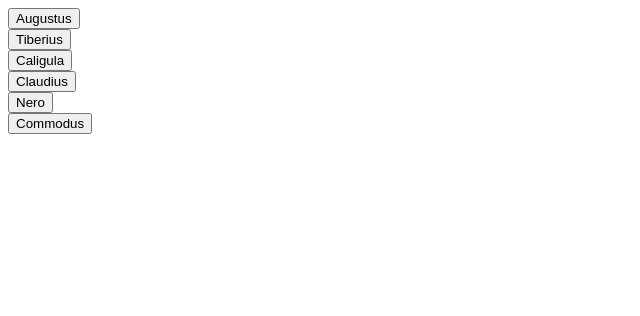
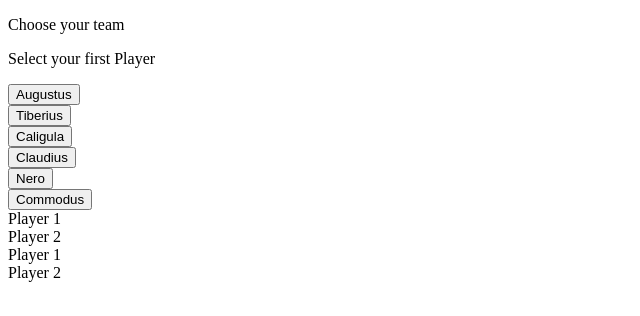
Before and after one commit to MargaretDobson/Roman-Emperors-Portfolio-React, a React (Vite) app: page / in a window 1280 px wide. Shown: the top 316 px of the page, without its empty margins (0-640 px from the left). Built offline with nearby package versions, Linux system fonts and the light colour scheme.

Commit message:
team logic

```diff
--- a/src/components/playerSelection/PlayerSelectionScreen.tsx
+++ b/src/components/playerSelection/PlayerSelectionScreen.tsx
@@ -1,10 +1,14 @@
 import SelectPlayers from "./SelectPlayers"
+import TeamOne from "../teamComponents/teamOne"
+import { useEffect } from "react"
 
 export default function PlayerSelectionScreen(){
 
     return(
             <div>
+                <p>Choose your team</p>
                 <SelectPlayers />
+                <TeamOne/>
             </div>
     )
 }
--- a/src/components/playerSelection/SelectPlayers.tsx
+++ b/src/components/playerSelection/SelectPlayers.tsx
@@ -8,32 +8,42 @@ export default function SelectPlayers(){
     const [confirmPlayer, setConfirmPlayer] = useState(false)
     const [selectPlayer, setSelectPlayer] = useState(false)
 
+    const [teamMemberSelect, setTeamMemberSelect] = useState(true)
+    const [playerValue, setPlayerValue] = useState()
+
     function handleClick(id: number, name: string){
         setPlayerName(prev => ({...prev, id: id, name: name})) // select first player
         setSelectPlayer(prev => !prev)
+
     }
+
 
     function handleConfirm(choice: boolean){
         if(choice){
-            setConfirmPlayer(prev => !prev)
+            setConfirmPlayer(true)
+
         }
         else{
-            setSelectPlayer(prev => !prev)
+            setSelectPlayer(false)
         }
     }
 
     return (
 
         <div>
+            <p>Select your first Player</p>
+
+
             {romanEmperors.map(
                 ruler => (
-                    <div>
+                    <div> {teamMemberSelect ?
                         <button
                         key={ruler.id}
                         // id of button passed to click handler here
                         onClick={() => handleClick(ruler.id, ruler.name)}
                         id="btn"
                         >{ruler.name}</button>
+                    : null}
                     </div>
 
                 )
@@ -44,16 +54,10 @@ export default function SelectPlayers(){
                 confirmChoice={handleConfirm}
                 choosePlayer={selectPlayer}
             />
-
-            {confirmPlayer && playerName && (
-                <TeamOne
-                    confirmedPlayer={{
-                        name: playerName.name,
-                        id: playerName.id,
-                        confirmed: confirmPlayer
-                    }}
-                    />
-            )}
+            <TeamOne confirmName={playerName.name}
+                     confirmID={playerName.id}
+                     confirmChoice={confirmPlayer}
+            />
         </div>
     )
 }
--- a/src/components/teamComponents/teamOne.tsx
+++ b/src/components/teamComponents/teamOne.tsx
@@ -1,19 +1,18 @@
-import { useState, useEffect } from "react"
+type ConfirmPlayerProps = {
+  confirmName?: string;
+  confirmID?: number;
+  confirmChoice?: boolean;
+};
 
-export default function TeamOne({confirmedPlayer}) {
-    const [playerOne, setPlayerOne] = useState("Player 1")
-    const [playerTwo, setPlayerTwo] = useState("Player 2")
 
-        useEffect(() => {
-        if (!confirmedPlayer?.confirmed) return
+export default function TeamOne({confirmName, confirmID, confirmChoice}: ConfirmPlayerProps) {
 
-        setPlayerOne(confirmedPlayer.name)
-        }, [confirmedPlayer])
+
 
     return(
         <div>
-            <p>{playerOne}</p>
-            <p>{playerTwo}</p>
+            <div>{confirmChoice ? <div>{confirmName}</div> : "Player 1"}</div>
+            <div>{confirmChoice ? <div>{confirmName}</div> : "Player 2"}</div>
         </div>
     )
 }
```
